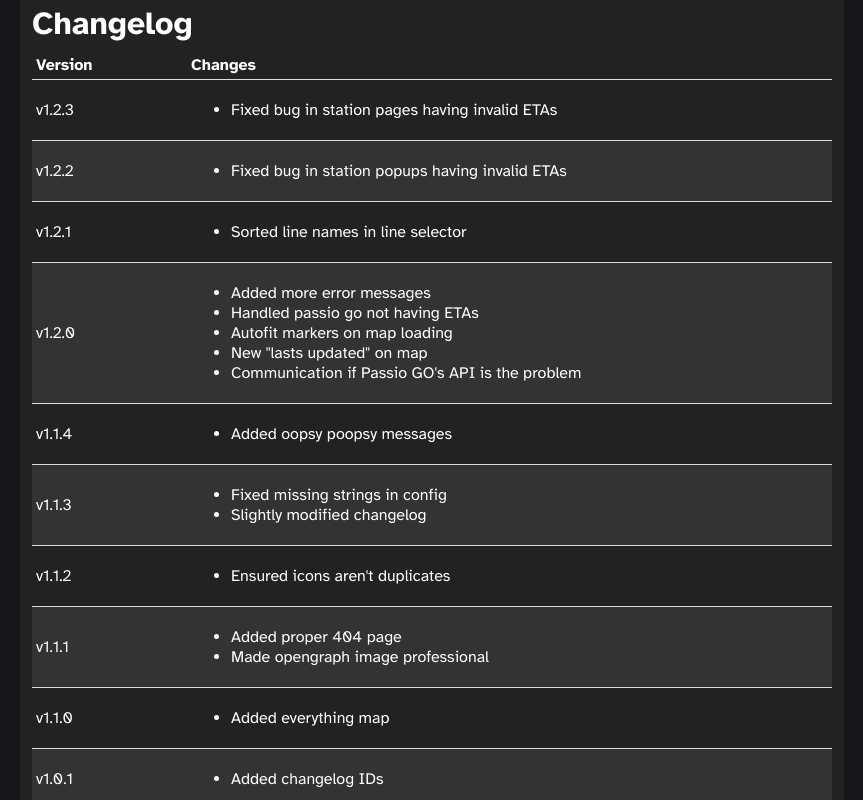
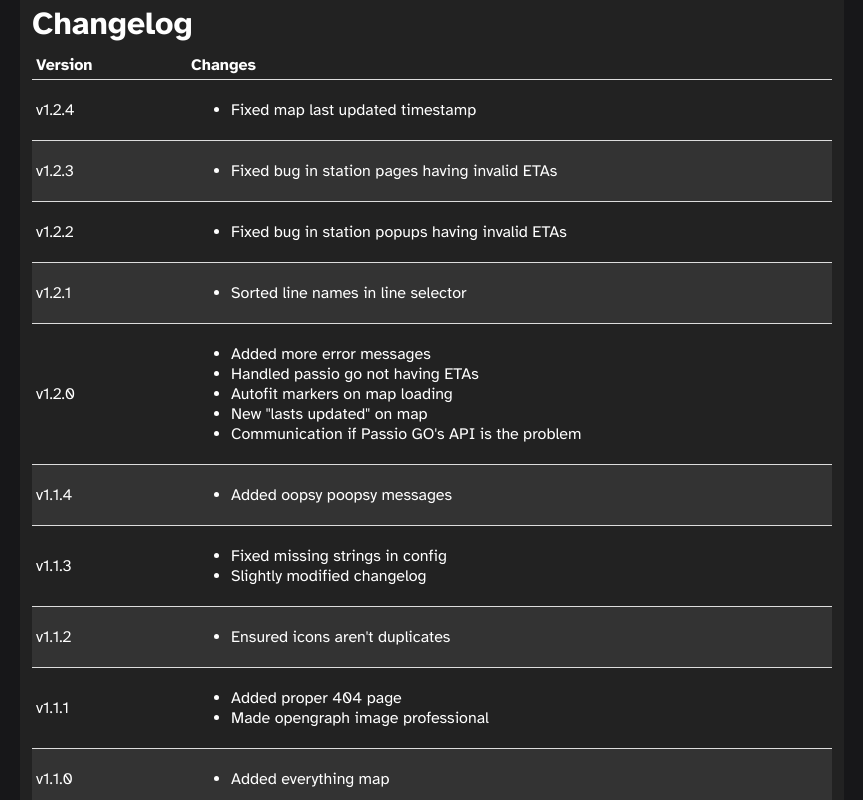
Before and after one commit to transitstatus/transitstatus-react, a React (Vite) app: page /changelog in a window 1280 px wide. Shown: the top 800 px of the page, without its empty margins (208-1071 px from the left). Built offline with nearby package versions, Linux system fonts and the light colour scheme.

Commit message:
map last updated timestamp

```diff
--- a/src/config.js
+++ b/src/config.js
@@ -174,7 +174,7 @@ export const agencies = {
 export const config = {
   siteTitle: 'Transit Stat.us',
   tagLine: 'Open source, free, and easy transit tracker.',
-  version: 'v1.2.3',
+  version: 'v1.2.4',
   additionalWarnings: [
     'Heads up: this shit will probably break!'
   ]
--- a/src/paths/agency/map.jsx
+++ b/src/paths/agency/map.jsx
@@ -176,6 +176,7 @@ const Map = () => {
                 }),
               });
 
+              setLastUpdated(new Date());
               console.log("Updated stations data");
 
               //stationsSource.
--- a/src/paths/index/changelog.jsx
+++ b/src/paths/index/changelog.jsx
@@ -14,6 +14,14 @@ const Changelog = () => {
           </tr>
         </thead>
         <tbody>
+        <tr id='1-2-4'>
+            <td>v1.2.4</td>
+            <td>
+              <ul>
+                <li>Fixed map last updated timestamp</li>
+              </ul>
+            </td>
+          </tr>
           <tr id='1-2-3'>
             <td>v1.2.3</td>
             <td>
```
